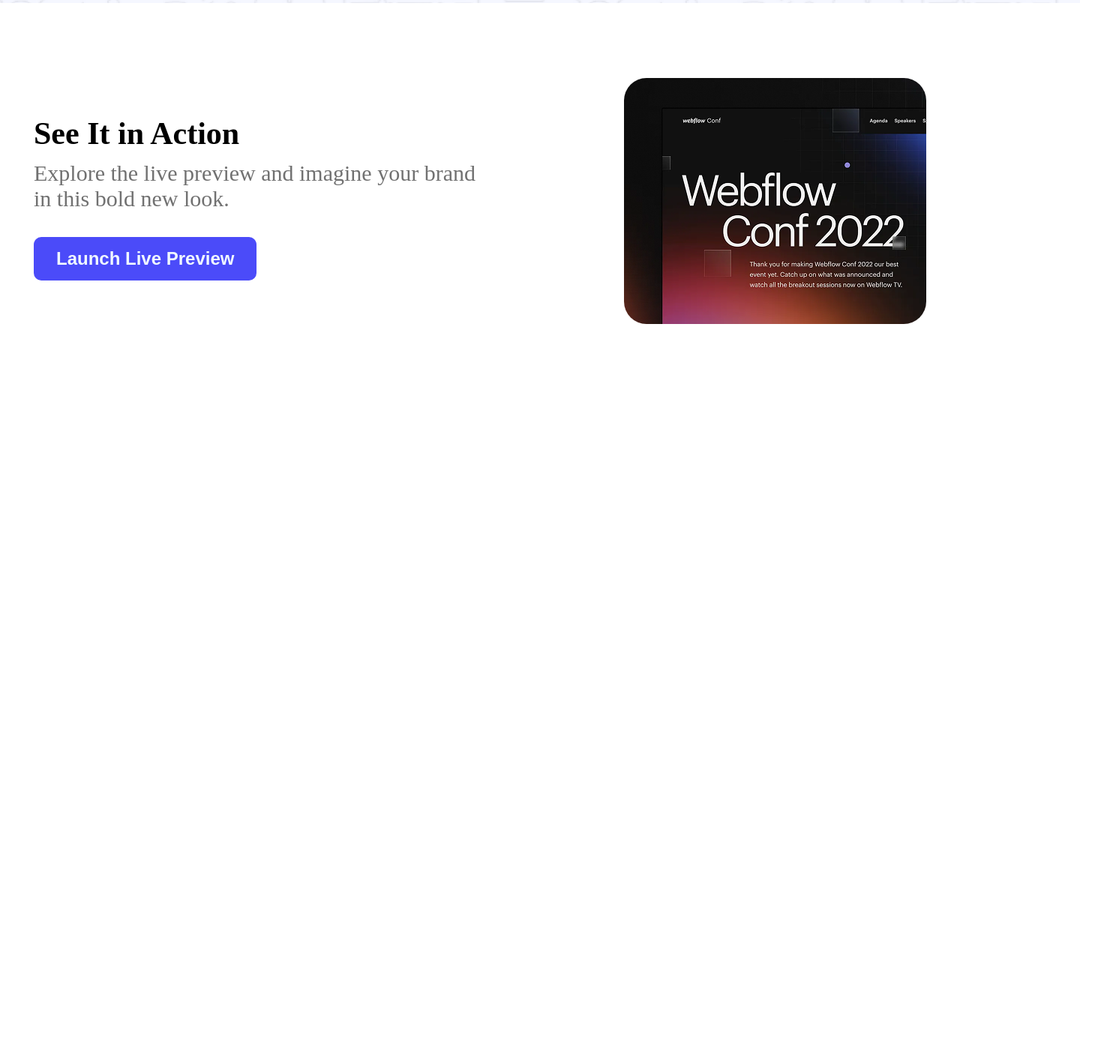
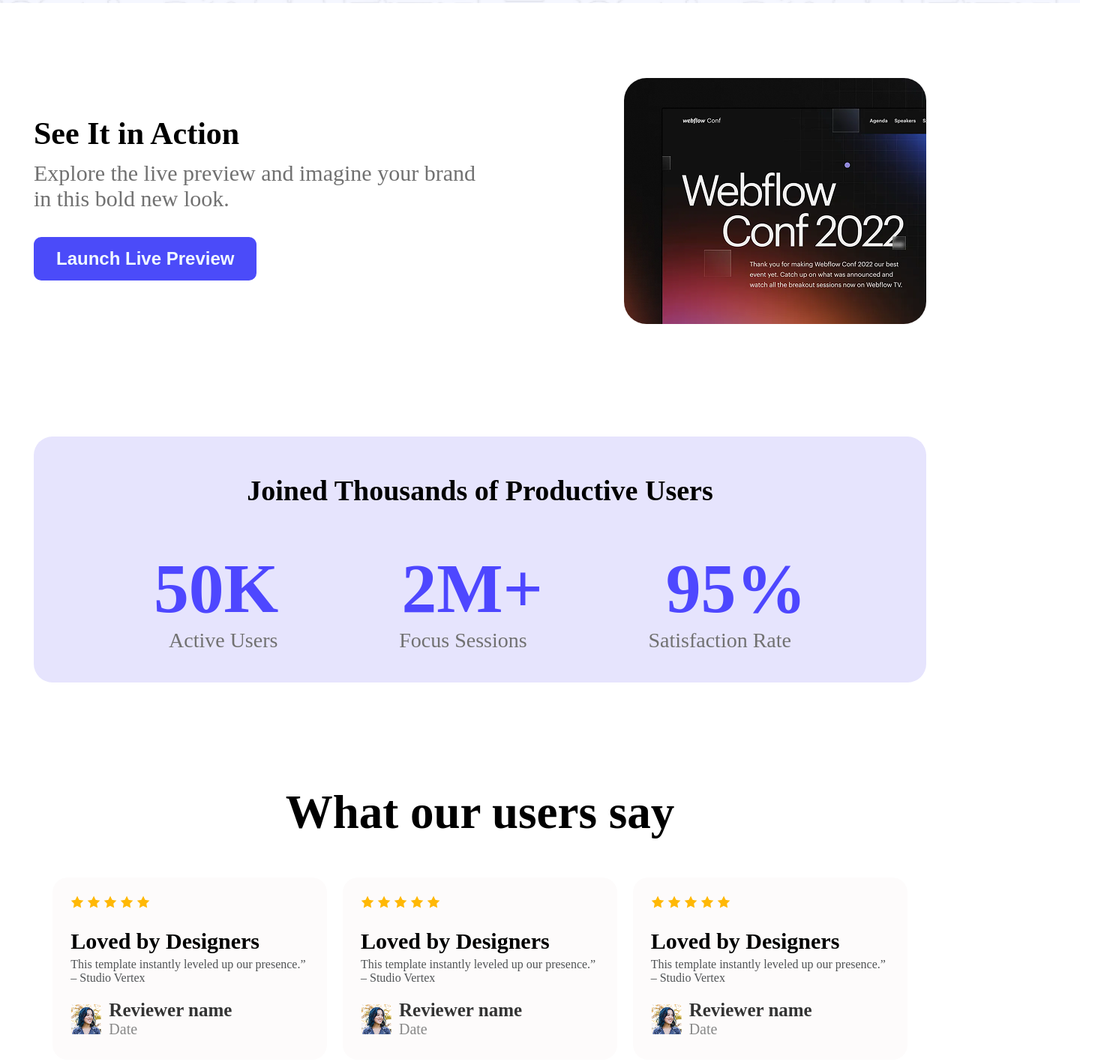
Before and after one commit to saifur-sagor/Assignment-1-repository, a plain HTML site: page index.html in a window 1280 px wide. Shown: the part 694-2110 px from the top of the page at 75% size, 1480 px wide, since content can reach past the window. Before the commit the page ends 1126 px from the top, so only its background shows below. Drawn offline with Linux system fonts and the light colour scheme.

Commit message:
first commit

```diff
--- a/index.html
+++ b/index.html
@@ -1,13 +1,14 @@
 <!DOCTYPE html>
 <html lang="en">
 <head>
-    <meta charset="UTF-8">
-    <meta name="viewport" content="width=device-width, initial-scale=1.0">
-    <title>Assignment-1</title>
-    <link rel="stylesheet" href="style/style.css">
+  <meta charset="UTF-8">
+  <meta name="viewport" content="width=device-width, initial-scale=1.0">
+  <title>Assainment-1</title>
+  <link rel="stylesheet" href="style/style.css">
 </head>
 <body>
-    <section>
+
+  <section>
      <div class="main-section">
        <div class="navbar">
         <div class="logo">LOGO</div>
@@ -21,7 +22,7 @@
      </div>
   </section>
 
-   <section>
+  <section>
 
       <div class="parent">
         <div class="child">
@@ -34,6 +35,154 @@
       </div>
   </section>
 
+  <!-- join part -->
+
+  <section>
+    <div class="join_parrent">
+      <div class="join_second">
+        <h2>Joined Thousands of Productive Users</h2>
+      </div>
+      <div class="join_third">
+        <h3>50K</h3>
+        <h3>2M+</h3>
+        <h3>95%</h3>
+      </div>
+      <div class="join_p">
+          <p>Active Users</p>
+          <p>Focus Sessions</p>
+          <p>Satisfaction Rate</p>
+      </div>
+
+    </div>
+  </section>
+
+  <!-- user part -->
+
+  <div class="user">
+    <h2>What our users say</h2>
+  </div>
+
+  <section>
+
+<div class="int_main">
+      <div class="img_main">
+      <div class="img_first">
+      <img src="Assets/icon-star.png" alt="">
+      <img src="Assets/icon-star.png" alt="">
+      <img src="Assets/icon-star.png" alt="">
+      <img src="Assets/icon-star.png" alt="">
+      <img src="Assets/icon-star.png" alt="">
+    </div>
+    <div class="img_second">
+       <h3>Loved by Designers</h3>
+       <p>This template instantly leveled up our presence.” – Studio Vertex</p>
+       <div class="reviewer_box">
+    <img src="Assets/avatar.png" alt=>
+    <div class="reviewer_info">
+      <div class="reviewer_name">Reviewer name</div>
+      <div class="reviewer_date">Date</div>
+    </div>
+  </div>
+</div>
+</div>
+ <div class="img_main">
+      <div class="img_first">
+      <img src="Assets/icon-star.png" alt="">
+      <img src="Assets/icon-star.png" alt="">
+      <img src="Assets/icon-star.png" alt="">
+      <img src="Assets/icon-star.png" alt="">
+      <img src="Assets/icon-star.png" alt="">
+    </div>
+    <div class="img_second">
+       <h3>Loved by Designers</h3>
+       <p>This template instantly leveled up our presence.” – Studio Vertex</p>
+       <div class="reviewer_box">
+    <img src="Assets/avatar.png" alt=>
+    <div class="reviewer_info">
+      <div class="reviewer_name">Reviewer name</div>
+      <div class="reviewer_date">Date</div>
+    </div>
+  </div>
+</div>
+</div>
+<div class="img_main">
+      <div class="img_first">
+      <img src="Assets/icon-star.png" alt="">
+      <img src="Assets/icon-star.png" alt="">
+      <img src="Assets/icon-star.png" alt="">
+      <img src="Assets/icon-star.png" alt="">
+      <img src="Assets/icon-star.png" alt="">
+    </div>
+    <div class="img_second">
+       <h3>Loved by Designers</h3>
+       <p>This template instantly leveled up our presence.” – Studio Vertex</p>
+       <div class="reviewer_box">
+    <img src="Assets/avatar.png" alt=>
+    <div class="reviewer_info">
+      <div class="reviewer_name">Reviewer name</div>
+      <div class="reviewer_date">Date</div>
+    </div>
+  </div>
+</div>
+</div>
+</div>
+</section>
+
+  <section>
+    <div class="ready_main">
+      <div class="ready_focus">
+        <h2>Ready to focus better</h2>
+        <p>This template instantly leveled up our presence.” – Studio Vertex</p>
+        <button class="ger_free">Ger Started Free</button>
+      </div>
+      <img src="Assets/wc-big.png" alt="">
+    </div>
+  </section>
+
+  <!-- form group -->
+   <section>
+
+  <div class="container">
+
+    <div class="left">
+      <h2>Let’s Get in<br>Touch</h2>
+    </div>
+    <div class="right">
+       <form>
+
+         <div class="form_group">
+           <label for="email">Email</label>
+           <input type="email" placeholder="example@email.com">
+         </div>
+         <div class="form_group">
+            <label for="name">Name</label>
+            <input type="name" placeholder="Your full name">
+         </div>
+         <div class="form_group">
+            <label for="message">Message</label>
+            <textarea name="message" id="message" placeholder="Write your message....">Message</textarea>
+         </div>
+         <button class="btn">Get in Touch</button>
+       </form>
+    </div>
+  </div>
+
+   </section>
+
+
+   <div class="footer">
+    <h2>Webflow</h2>
+    <p>
+      Ready to elevate your online presence? Contact us today to discuss your project<br>
+      and discover how we can bring your vision to life.
+    </p>
+    <div class="footer-nav">
+      <a href="#">Home</a>
+      <a href="#">About</a>
+      <a href="#">How it Works</a>
+      <a href="#">Services</a>
+    </div>
+  </div>
 
 </body>
 </html>
```
